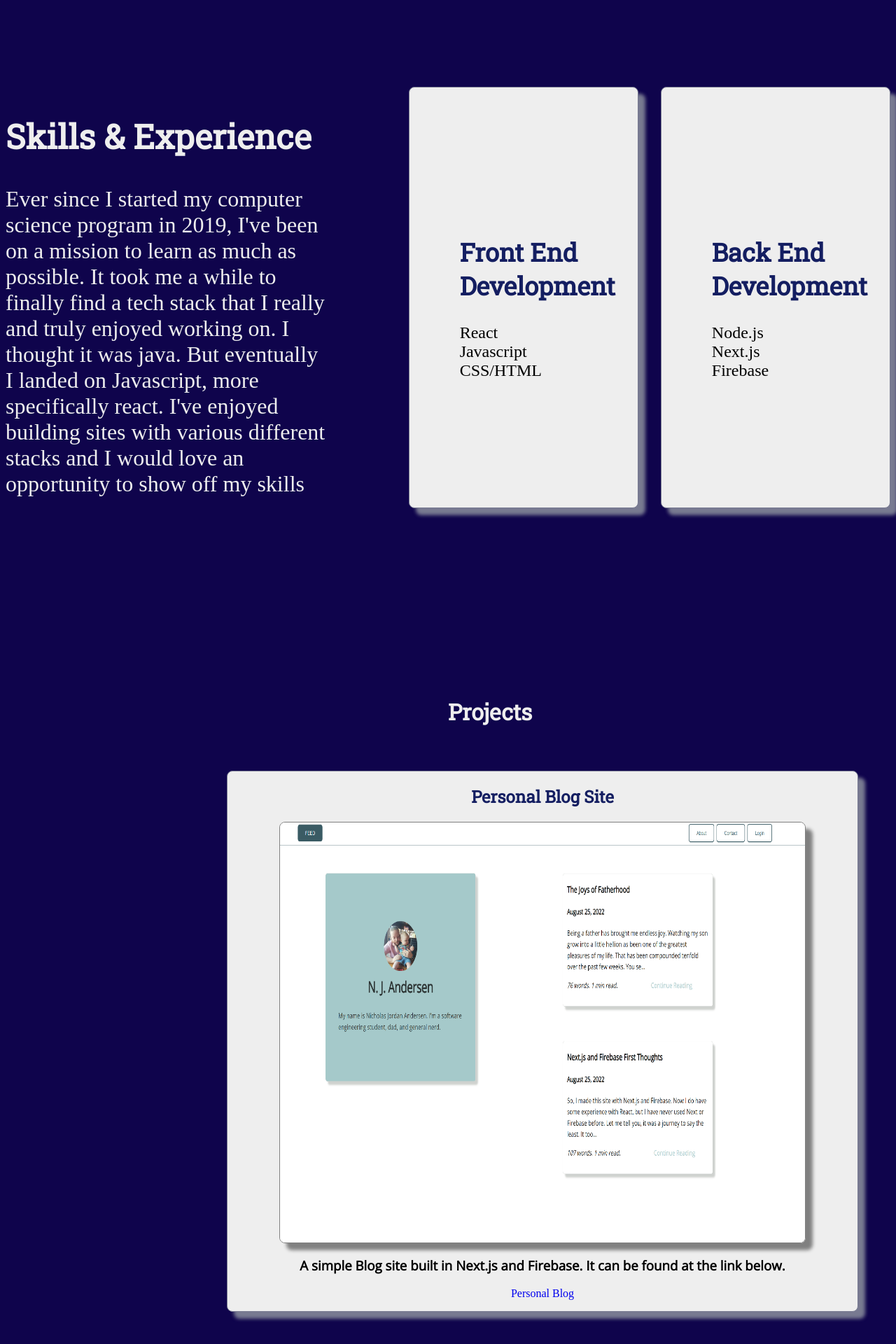
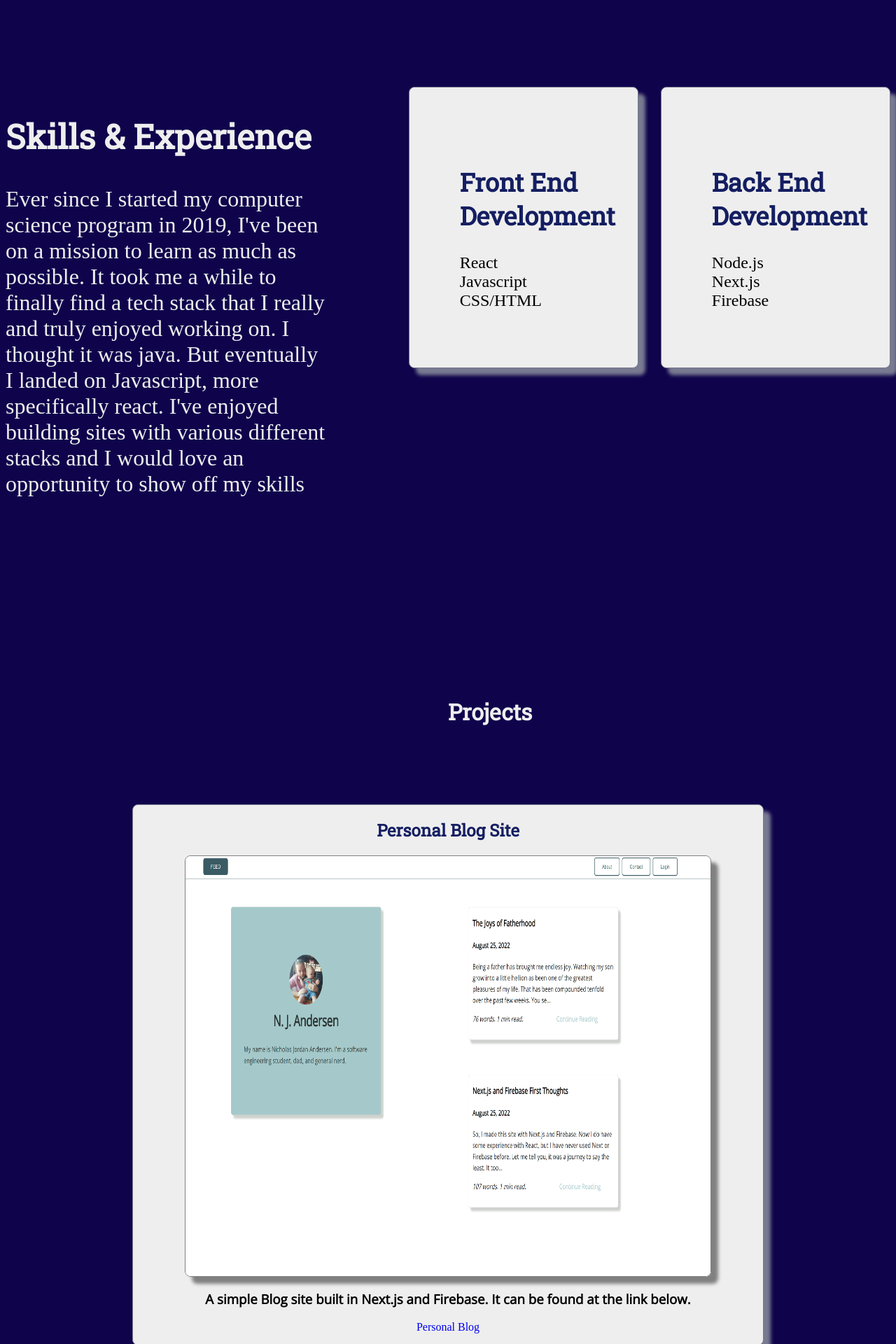
Before and after one commit to njandersen/personal-site, a React (Create React App) app: page / in a window 1280 px wide. Shown: the part 1620-3540 px from the top of the page at 70% size. Built offline with nearby package versions, Linux system fonts and the light colour scheme.

Commit message:
Made changes to make site more responsive

```diff
--- a/public/index.html
+++ b/public/index.html
@@ -2,16 +2,17 @@
 <html lang="en">
   <head>
     <meta charset="utf-8" />
-    <link rel="preconnect" href="https://fonts.googleapis.com">
-    <link rel="preconnect" href="https://fonts.gstatic.com" crossorigin>
-    <link href="https://fonts.googleapis.com/css2?family=Montserrat&family=Open+Sans&display=swap" rel="stylesheet">
-    <link rel="stylesheet" href="./styles.css">
+    <meta name="viewport" content="width=device-width, initial-scale=1" />
+    <link rel="preconnect" href="https://fonts.googleapis.com" />
+    <link rel="preconnect" href="https://fonts.gstatic.com" crossorigin />
+    <link
+      href="https://fonts.googleapis.com/css2?family=Montserrat&family=Open+Sans&display=swap"
+      rel="stylesheet"
+    />
+    <link rel="stylesheet" href="./styles.css" />
     <title>N. J. Andersen</title>
   </head>
   <body>
-
-
-
     <script src="../src/index.js" type="text/jsx"></script>
     <div id="root"></div>
   </body>
--- a/public/styles.css
+++ b/public/styles.css
@@ -122,7 +122,7 @@ ul {
 }
 /* Skills Section */
 /* ------------------------------------------- */
-#skills {
+.skills-container {
   display: flex;
   justify-content: center;
   flex-direction: row;
@@ -139,16 +139,16 @@ ul {
   padding-right: 2rem;
   padding-left: 2rem;
   font-size: 1.5rem;
-  max-height: 600px;
+  max-height: 400px;
 }
 .backend-skills {
   padding-right: 2rem;
   padding-left: 2rem;
   font-size: 1.5rem;
-  max-height: 600px;
+  max-height: 400px;
 }
 @media screen and (max-width: 480px) {
-  #skills {
+  .skills-container {
     display: flex;
     justify-content: center;
     flex-direction: column;
@@ -168,8 +168,12 @@ ul {
   padding-bottom: 5%;
   font-size: 2rem;
 }
+.project-container {
+  display: flex;
+  justify-content: center;
+  margin-top: 3rem;
+}
 .project1-card {
-  margin-left: 25%;
   width: 900px;
 }
 .project1-img {
@@ -182,6 +186,15 @@ ul {
 .project1-link {
   text-decoration: none;
   margin-bottom: 1rem;
+}
+
+@media screen and (max-width: 480px) {
+  .project1-card {
+    width: 480px;
+  }
+  .project1-img {
+    width: 480px;
+  }
 }
 
 /* Contact Section */
--- a/src/component/Projects.jsx
+++ b/src/component/Projects.jsx
@@ -5,6 +5,7 @@ function Projects() {
     <>
       <section id="projects">
         <h1 className="projects-heading">Projects</h1>
+        <div className="project-container">
           <div className="card project1-card" data-Aos="fade-right">
             <h2>Personal Blog Site</h2>
             <img
@@ -13,8 +14,8 @@ function Projects() {
               alt="project1"
             />
             <h3>
-            A simple Blog site built in Next.js and Firebase. It can be found at
-            the link below.
+              A simple Blog site built in Next.js and Firebase. It can be found
+              at the link below.
             </h3>
             <a
               href="https://personal-blog-njandersen.vercel.app/"
@@ -23,6 +24,7 @@ function Projects() {
               Personal Blog
             </a>
           </div>
+        </div>
       </section>
     </>
   );
--- a/src/component/Skills.jsx
+++ b/src/component/Skills.jsx
@@ -9,15 +9,17 @@ function Skills() {
 
   return (
     <section id="skills">
+      <div className="skills-container">
         <div className="skills-header" data-Aos="fade-down">
           <h1>Skills & Experience</h1>
           <p className="skills-about">
-          Ever since I started my computer science program in 2019, I've been on
-          a mission to learn as much as possible. It took me a while to finally
-          find a tech stack that I really and truly enjoyed working on. I
-          thought it was java. But eventually I landed on Javascript, more
-          specifically react. I've enjoyed building sites with various different
-          stacks and I would love an opportunity to show off my skills
+            Ever since I started my computer science program in 2019, I've been
+            on a mission to learn as much as possible. It took me a while to
+            finally find a tech stack that I really and truly enjoyed working
+            on. I thought it was java. But eventually I landed on Javascript,
+            more specifically react. I've enjoyed building sites with various
+            different stacks and I would love an opportunity to show off my
+            skills
           </p>
         </div>
         <div className="card frontend-skills" data-Aos="fade-up">
@@ -36,6 +38,7 @@ function Skills() {
             <li>Firebase</li>
           </ul>
         </div>
+      </div>
     </section>
   );
 }
```
Lines whose indentation alone changed are shown as unchanged.
